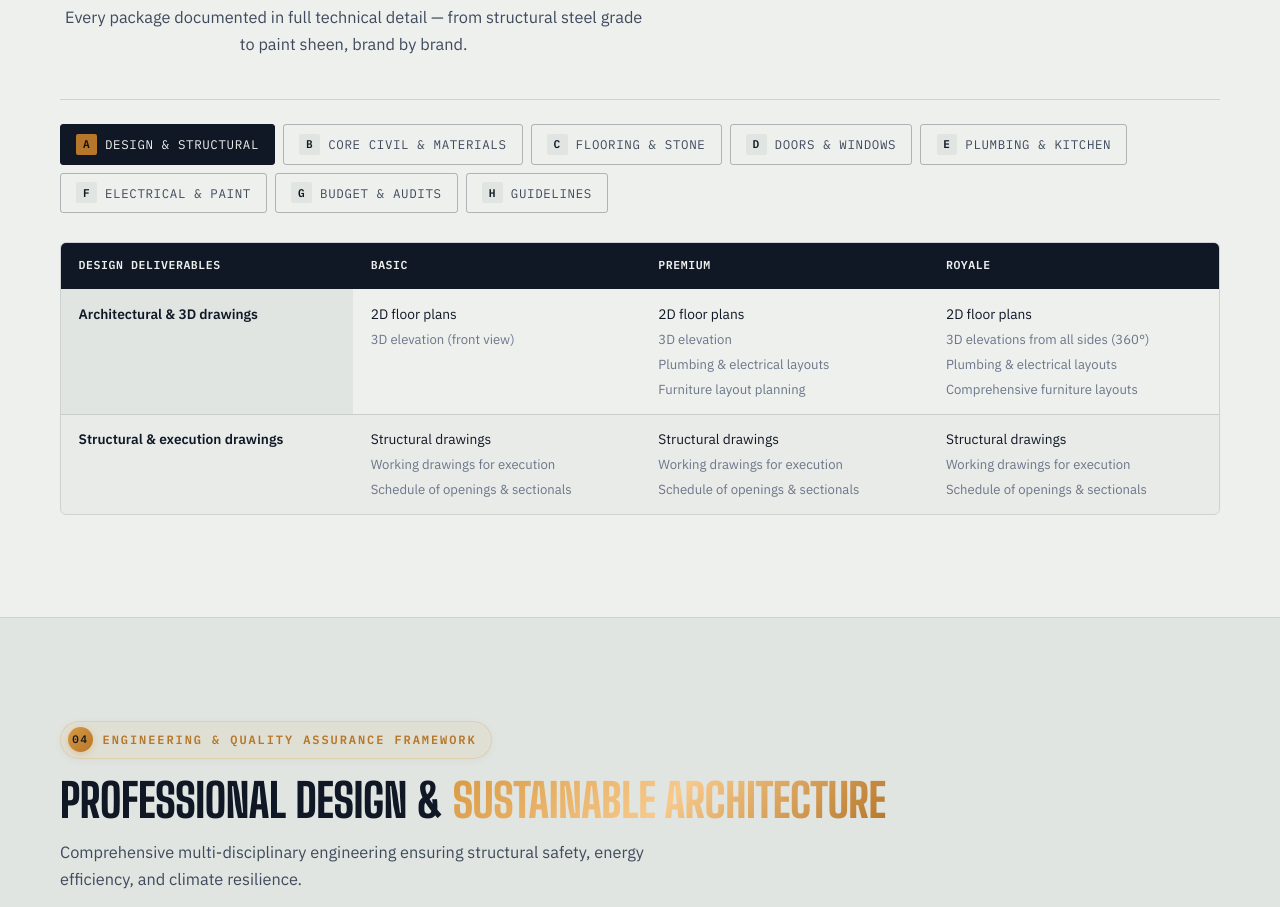
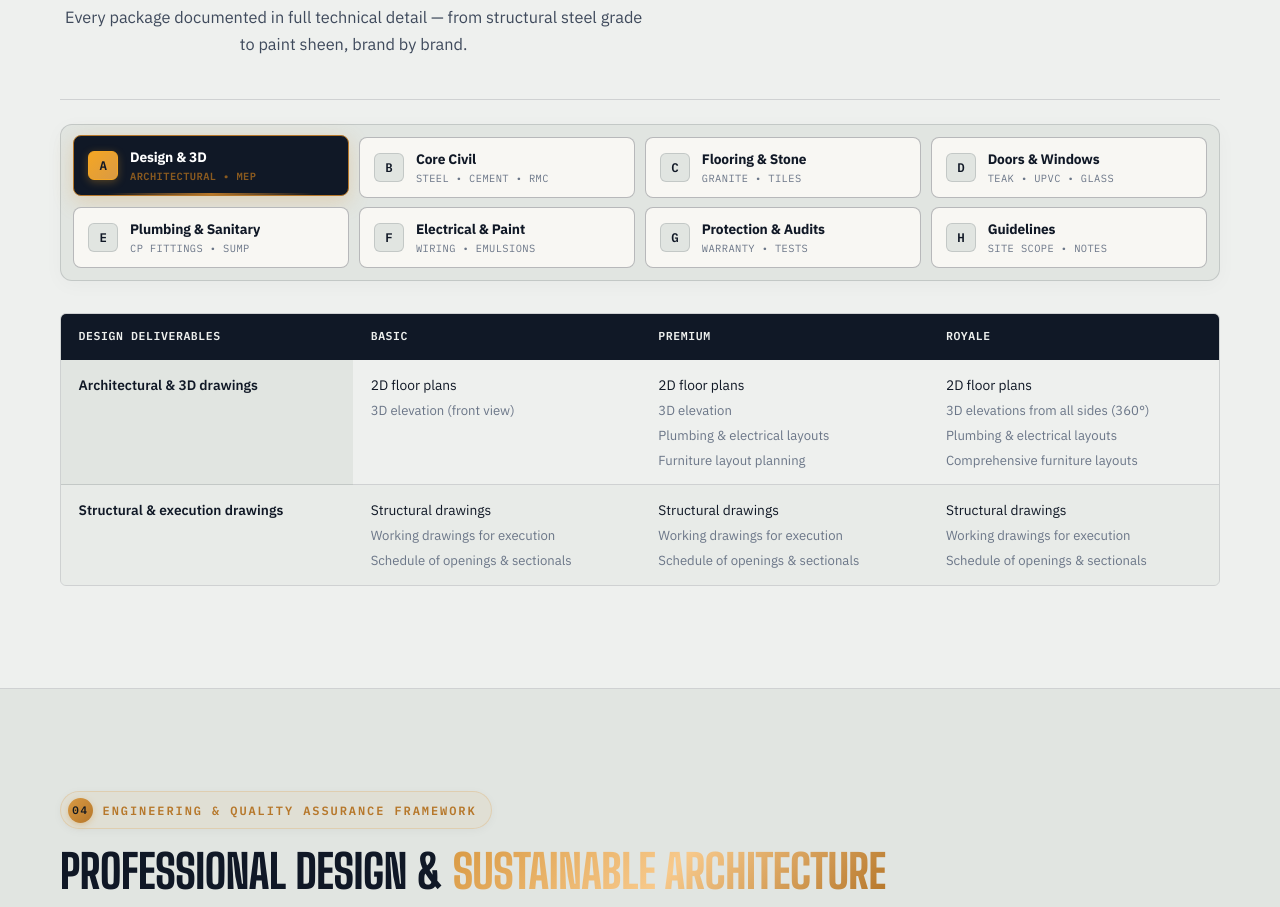
Before and after one commit to vineetjadhav1-dotcom/Integra, a website: page index.html in a window 1280 px wide. Shown: the part 3605-4512 px from the top of the page. Drawn offline with Linux system fonts and the light colour scheme.

Commit message:
Redesign desktop spec category tabs with luxury architectural tile grid and gold badge accents

```diff
--- a/index.html
+++ b/index.html
@@ -471,33 +471,139 @@
   .tier-foot{ margin-top:1.6rem; padding-top:1.2rem; border-top:1px solid var(--line); font-size:0.78rem; color:var(--ink-faint); font-family:"IBM Plex Mono",monospace; text-transform:uppercase; letter-spacing:0.05em; }
   .tier-card.featured .tier-foot{ border-color:rgba(238,241,240,0.18); color:var(--on-navy-soft); }
 
-  /* ---------- spec tabs ---------- */
-  .spec-tabs{ display:flex; flex-wrap:wrap; gap:0.5rem; margin-bottom:1.8rem; }
-  @media (max-width:860px){
-    .spec-tabs{
-      flex-wrap:nowrap !important;
-      overflow-x:auto;
-      -webkit-overflow-scrolling:touch;
-      padding-bottom:0.75rem;
-      scrollbar-width:none;
-      margin-bottom:1.2rem;
-    }
-    .spec-tabs::-webkit-scrollbar{ display:none; }
-    .spec-tab{
-      flex-shrink:0;
-      white-space:nowrap;
-      padding:0.5rem 0.85rem;
-      font-size:0.74rem;
-    }
-  }
-  .spec-tab{
-    font-family:"IBM Plex Mono",monospace; font-size:0.78rem; text-transform:uppercase; letter-spacing:0.05em;
-    padding:0.55rem 0.95rem; border:1px solid var(--line-strong); border-radius:3px; background:transparent; color:var(--ink-soft);
-    cursor:pointer; display:flex; gap:0.5rem; align-items:center;
-  }
-  .spec-tab b{ display:inline-flex; align-items:center; justify-content:center; width:1.3rem; height:1.3rem; border-radius:2px; background:var(--paper-2); font-size:0.7rem; color:var(--ink); }
-  .spec-tab.active{ background:var(--ink); color:var(--paper); border-color:var(--ink); }
-  .spec-tab.active b{ background:var(--accent); color:#1a1305; }
+  /* ---------- luxury architectural spec tabs ---------- */
+  .spec-tabs-wrap {
+    background: var(--paper-2);
+    border: 1px solid var(--line);
+    border-radius: 12px;
+    padding: 0.75rem;
+    margin-bottom: 2rem;
+    box-shadow: 0 4px 20px rgba(0,0,0,0.03);
+  }
+  :root[data-theme="dark"] .spec-tabs-wrap {
+    background: #111824;
+    border-color: rgba(238,241,240,0.08);
+  }
+  .spec-tabs {
+    display: grid;
+    grid-template-columns: repeat(4, 1fr);
+    gap: 0.6rem;
+    margin-bottom: 0;
+  }
+  @media (max-width: 1100px) and (min-width: 861px) {
+    .spec-tabs {
+      grid-template-columns: repeat(2, 1fr);
+    }
+  }
+  .spec-tab {
+    position: relative;
+    background: var(--card);
+    border: 1px solid var(--line-strong);
+    border-radius: 8px;
+    padding: 0.75rem 0.9rem;
+    cursor: pointer;
+    display: flex;
+    align-items: center;
+    gap: 0.75rem;
+    text-align: left;
+    font-family: "IBM Plex Sans", sans-serif;
+    transition: all 0.25s cubic-bezier(0.16, 1, 0.3, 1);
+    overflow: hidden;
+  }
+  .spec-tab:hover {
+    border-color: var(--accent);
+    transform: translateY(-2px);
+    box-shadow: 0 6px 16px rgba(0,0,0,0.06);
+  }
+  :root[data-theme="dark"] .spec-tab {
+    background: #161e2e;
+    border-color: rgba(238,241,240,0.1);
+  }
+  .spec-tab-badge {
+    display: inline-flex;
+    align-items: center;
+    justify-content: center;
+    width: 1.85rem;
+    height: 1.85rem;
+    border-radius: 6px;
+    background: var(--paper-2);
+    border: 1px solid var(--line);
+    font-family: "IBM Plex Mono", monospace;
+    font-size: 0.78rem;
+    font-weight: 700;
+    color: var(--ink);
+    flex-shrink: 0;
+    transition: all 0.25s ease;
+  }
+  :root[data-theme="dark"] .spec-tab-badge {
+    background: #111824;
+    border-color: rgba(238,241,240,0.12);
+    color: #e2e8f0;
+  }
+  .spec-tab-info {
+    display: flex;
+    flex-direction: column;
+    gap: 0.15rem;
+    min-width: 0;
+  }
+  .spec-tab-title {
+    font-size: 0.86rem;
+    font-weight: 700;
+    color: var(--ink);
+    white-space: nowrap;
+    overflow: hidden;
+    text-overflow: ellipsis;
+    letter-spacing: -0.01em;
+    transition: color 0.2s ease;
+  }
+  .spec-tab-sub {
+    font-family: "IBM Plex Mono", monospace;
+    font-size: 0.65rem;
+    color: var(--ink-faint);
+    text-transform: uppercase;
+    letter-spacing: 0.04em;
+    white-space: nowrap;
+    overflow: hidden;
+    text-overflow: ellipsis;
+    transition: color 0.2s ease;
+  }
+
+  /* Active State */
+  .spec-tab.active {
+    background: var(--navy);
+    border-color: var(--accent);
+    box-shadow: 0 6px 20px rgba(217, 154, 68, 0.28);
+    transform: translateY(-2px);
+  }
+  :root[data-theme="dark"] .spec-tab.active {
+    background: linear-gradient(135deg, #1b263b 0%, #101726 100%);
+    border-color: var(--accent);
+    box-shadow: 0 6px 22px rgba(245, 166, 35, 0.35);
+  }
+  .spec-tab.active .spec-tab-badge {
+    background: linear-gradient(135deg, #f5a623 0%, #d99a44 100%);
+    color: #101726;
+    border-color: #f5a623;
+    font-weight: 800;
+    box-shadow: 0 2px 8px rgba(245, 166, 35, 0.3);
+  }
+  .spec-tab.active .spec-tab-title {
+    color: #ffffff;
+  }
+  .spec-tab.active .spec-tab-sub {
+    color: var(--accent-2);
+    font-weight: 600;
+  }
+  .spec-tab.active::after {
+    content: '';
+    position: absolute;
+    bottom: 0;
+    left: 12%;
+    right: 12%;
+    height: 2px;
+    background: linear-gradient(90deg, transparent, var(--accent), transparent);
+    border-radius: 2px;
+  }
 
   .spec-panel{ display:none; }
   .spec-panel.active{ display:block; }
@@ -1588,15 +1694,65 @@
 
       <!-- DESKTOP SPEC SHEETS (Visible >= 860px) -->
       <div class="specs-desktop-wrap">
-        <div class="spec-tabs reveal" role="tablist" aria-label="Specification categories">
-          <button class="spec-tab active" data-tab="A" role="tab" aria-selected="true"><b>A</b>Design &amp; Structural</button>
-          <button class="spec-tab" data-tab="B" role="tab" aria-selected="false"><b>B</b>Core Civil &amp; Materials</button>
-          <button class="spec-tab" data-tab="C" role="tab" aria-selected="false"><b>C</b>Flooring &amp; Stone</button>
-          <button class="spec-tab" data-tab="D" role="tab" aria-selected="false"><b>D</b>Doors &amp; Windows</button>
-          <button class="spec-tab" data-tab="E" role="tab" aria-selected="false"><b>E</b>Plumbing &amp; Kitchen</button>
-          <button class="spec-tab" data-tab="F" role="tab" aria-selected="false"><b>F</b>Electrical &amp; Paint</button>
-          <button class="spec-tab" data-tab="G" role="tab" aria-selected="false"><b>G</b>Budget &amp; Audits</button>
-          <button class="spec-tab" data-tab="H" role="tab" aria-selected="false"><b>H</b>Guidelines</button>
+        <div class="spec-tabs-wrap reveal">
+          <div class="spec-tabs" role="tablist" aria-label="Specification categories">
+            <button class="spec-tab active" data-tab="A" role="tab" aria-selected="true">
+              <span class="spec-tab-badge">A</span>
+              <span class="spec-tab-info">
+                <span class="spec-tab-title">Design &amp; 3D</span>
+                <span class="spec-tab-sub">Architectural &bull; MEP</span>
+              </span>
+            </button>
+            <button class="spec-tab" data-tab="B" role="tab" aria-selected="false">
+              <span class="spec-tab-badge">B</span>
+              <span class="spec-tab-info">
+                <span class="spec-tab-title">Core Civil</span>
+                <span class="spec-tab-sub">Steel &bull; Cement &bull; RMC</span>
+              </span>
+            </button>
+            <button class="spec-tab" data-tab="C" role="tab" aria-selected="false">
+              <span class="spec-tab-badge">C</span>
+              <span class="spec-tab-info">
+                <span class="spec-tab-title">Flooring &amp; Stone</span>
+                <span class="spec-tab-sub">Granite &bull; Tiles</span>
+              </span>
+            </button>
+            <button class="spec-tab" data-tab="D" role="tab" aria-selected="false">
+              <span class="spec-tab-badge">D</span>
+              <span class="spec-tab-info">
+                <span class="spec-tab-title">Doors &amp; Windows</span>
+                <span class="spec-tab-sub">Teak &bull; UPVC &bull; Glass</span>
+              </span>
+            </button>
+            <button class="spec-tab" data-tab="E" role="tab" aria-selected="false">
+              <span class="spec-tab-badge">E</span>
+              <span class="spec-tab-info">
+                <span class="spec-tab-title">Plumbing &amp; Sanitary</span>
+                <span class="spec-tab-sub">CP Fittings &bull; Sump</span>
+              </span>
+            </button>
+            <button class="spec-tab" data-tab="F" role="tab" aria-selected="false">
+              <span class="spec-tab-badge">F</span>
+              <span class="spec-tab-info">
+                <span class="spec-tab-title">Electrical &amp; Paint</span>
+                <span class="spec-tab-sub">Wiring &bull; Emulsions</span>
+              </span>
+            </button>
+            <button class="spec-tab" data-tab="G" role="tab" aria-selected="false">
+              <span class="spec-tab-badge">G</span>
+              <span class="spec-tab-info">
+                <span class="spec-tab-title">Protection &amp; Audits</span>
+                <span class="spec-tab-sub">Warranty &bull; Tests</span>
+              </span>
+            </button>
+            <button class="spec-tab" data-tab="H" role="tab" aria-selected="false">
+              <span class="spec-tab-badge">H</span>
+              <span class="spec-tab-info">
+                <span class="spec-tab-title">Guidelines</span>
+                <span class="spec-tab-sub">Site Scope &bull; Notes</span>
+              </span>
+            </button>
+          </div>
         </div>
 
         <div class="reveal">
```
